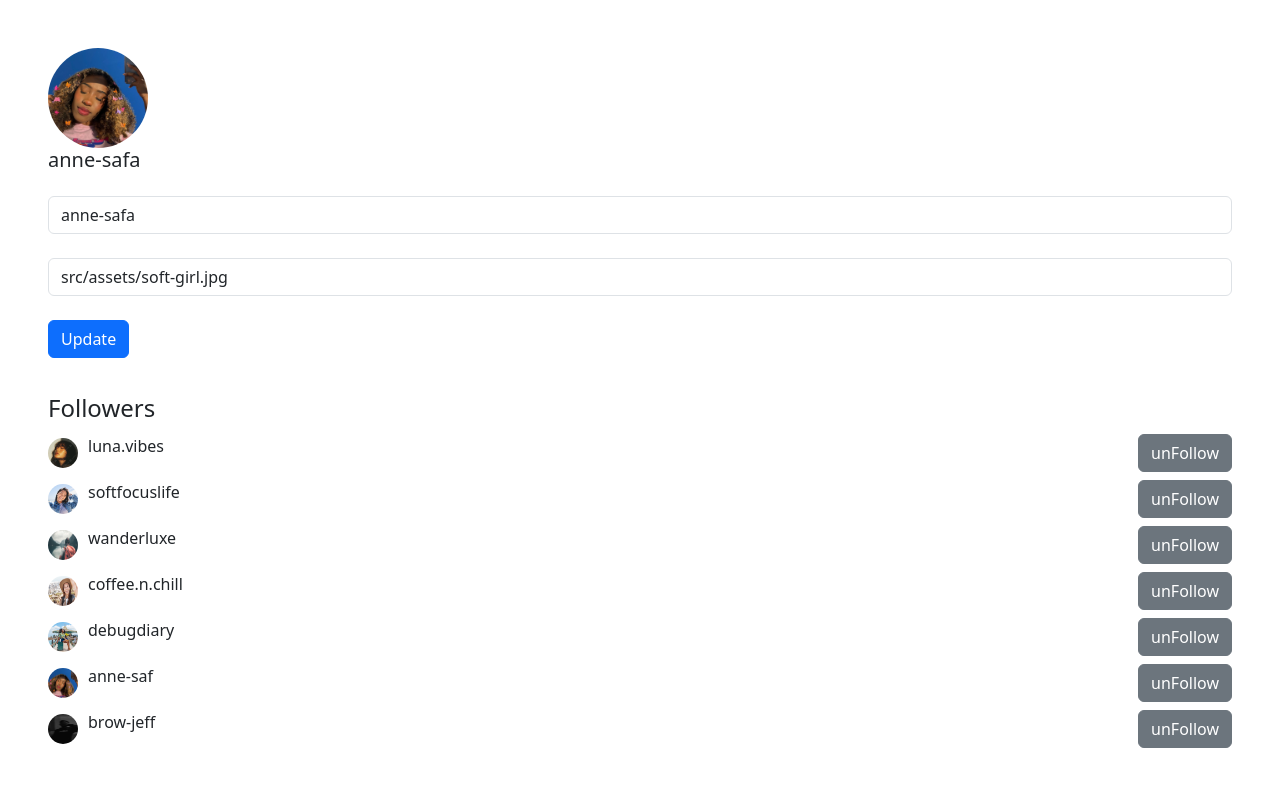
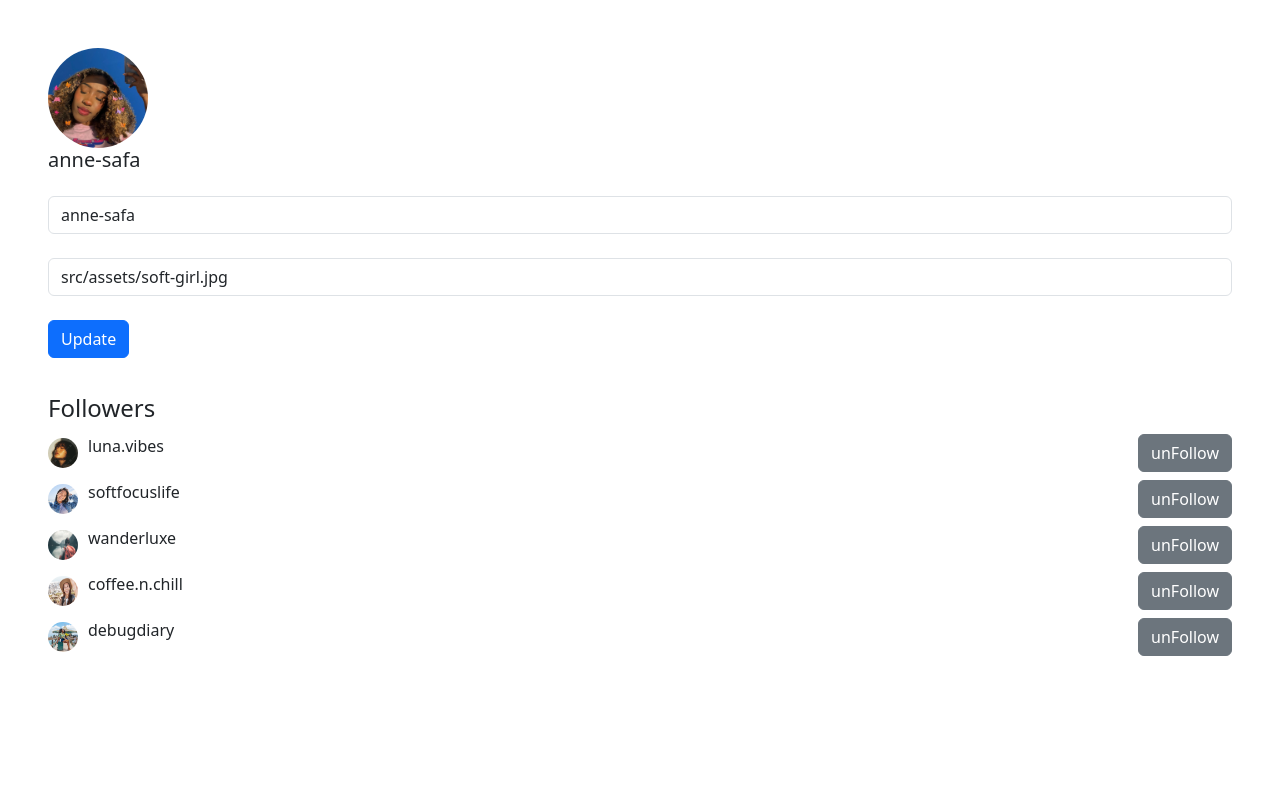
Before and after one commit to Maduja/Instagram-Clone, a React (Vite) app in the folder Instagram/: page /profile in a window 1280 px wide. Shown: the top 786 px of the page. Built offline with nearby package versions, Linux system fonts and the light colour scheme; data requests are answered from the project's data file.

Commit message:
Delete-profile

```diff
--- a/Instagram/db/db.json
+++ b/Instagram/db/db.json
@@ -145,16 +145,6 @@
       "id": "5",
       "username": "debugdiary",
       "image": "src/assets/user5.jpg"
-    },
-    {
-      "id": "101",
-      "username": "anne-saf",
-      "image": "src/assets/soft-girl.jpg"
-    },
-    {
-      "id": "103",
-      "username": "brow-jeff",
-      "image": "src/assets/boy.jpeg"
     }
   ]
 }
--- a/Instagram/src/Profile.jsx
+++ b/Instagram/src/Profile.jsx
@@ -8,6 +8,8 @@ const[profile,setProfile] = useState(null)
 
 const[followers,setFollowers] = useState([])
 
+const[unfollow,setUnfollow] = useState(0)
+
 useEffect(()=>{
     axios.get('http://localhost:3000/profile')
     .then(data=>setProfile(data.data))
@@ -17,7 +19,7 @@ useEffect(()=>{
     .then(data=>setFollowers(data.data))
     .catch(err=>console.log(err))
 
-},[])
+},[unfollow])
 
     function HandleOnChange(e){
         setProfile(prev=>({
@@ -30,6 +32,13 @@ useEffect(()=>{
         axios.put('http://localhost:3000/profile',profile)
         .then(console.log('updated'))
         .catch(err=>console.log(err))
+    }
+
+    const handleUnfollow = async(id)=>{
+        axios.delete(`http://localhost:3000/followers/${id}`)
+        .then(alert("unfollowed"))
+        .then(setUnfollow(!unfollow))
+        .catch(console.log(err))
     }
 
 
@@ -69,7 +78,7 @@ useEffect(()=>{
 
                     <img src={follower.image} alt="image" className='followr-dp rounded-circle my-1'/>
                     {follower.username}
-                    <button className='btn btn-secondary ms-auto'>unFollow</button>
+                    <button className='btn btn-secondary ms-auto' onClick={()=>{handleUnfollow(follower.id)}}>unFollow</button>
                 </div>
             ))
 
```
